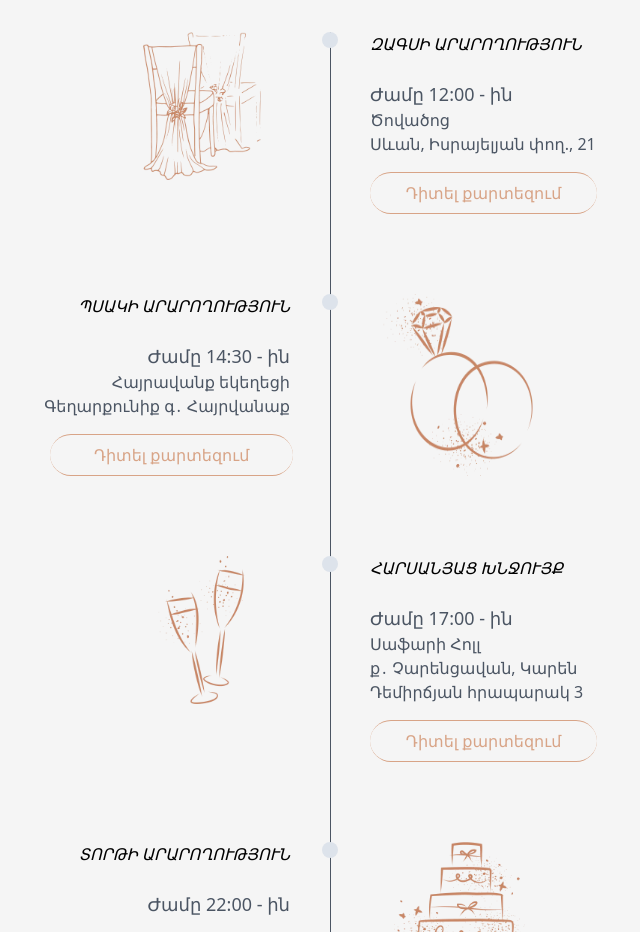
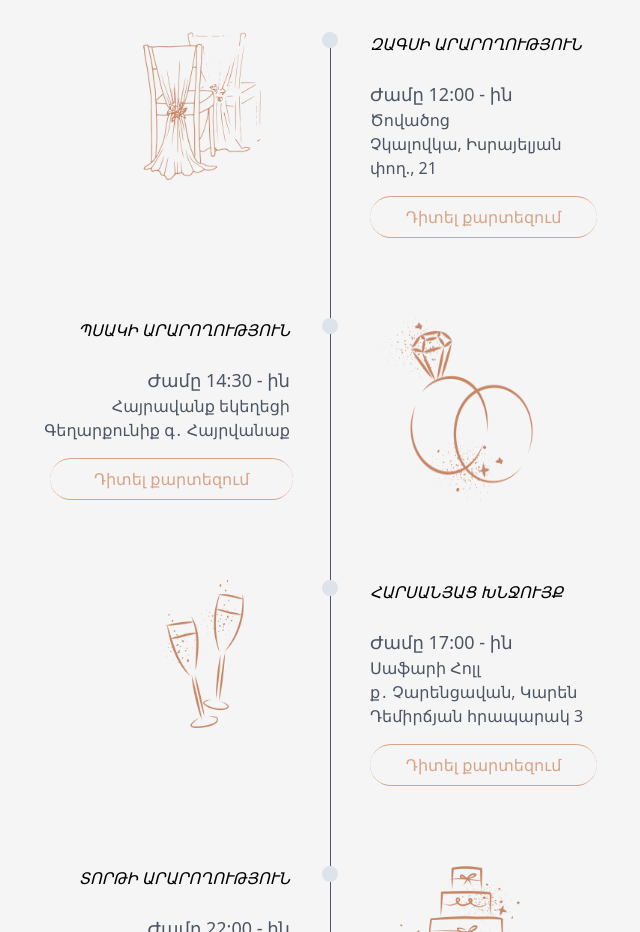
Before and after one commit to Tatever1/react-deploy-vercel, a React (Create React App) app: page / in a window 1280 px wide. Shown: the part 1380-2312 px from the top of the page, without its empty margins (310-950 px from the left). Built offline with nearby package versions, Linux system fonts and the light colour scheme.

Commit message:
Update Schedule.jsx

```diff
--- a/src/components/Schedule.jsx
+++ b/src/components/Schedule.jsx
@@ -21,7 +21,7 @@ export function Schedule() {
                 <h3 class=" text-base font-normal break-words uppercase italic mb-6 ">Զագսի արարողություն</h3>
                 <p class=" text-lg  text-gray">Ժամը 12:00 - ին</p>
                 <p class="text-gray">Ծովածոց</p>
-                <p class="text-gray">Սևան, Իսրայելյան փող., 21</p>
+                <p class="text-gray">Չկալովկա, Իսրայելյան փող., 21</p>
                 <div className='  mt-4 text-md cursor-pointer font-light border-t-[1px] border-b-[1px] border-solid border-r-0  border-l-0 text-center text-[#D8A487] rounded-full  py-2 border-[#D8A487]'>
                   <Link to="https://www.google.com/maps/place/Hotel+and+Teahouse+Bashinjaghyan/@40.5090175,44.9702004,14.56z/data=!4m9!3m8!1s0x404040fbbba99009:0x7ddfbab65385af7c!5m2!4m1!1i2!8m2!3d40.511444!4d44.985902!16s%2Fg%2F11bbwnwcpn?hl=en-US&entry=ttu" > Դիտել քարտեզում </Link>
                 </div>
```
